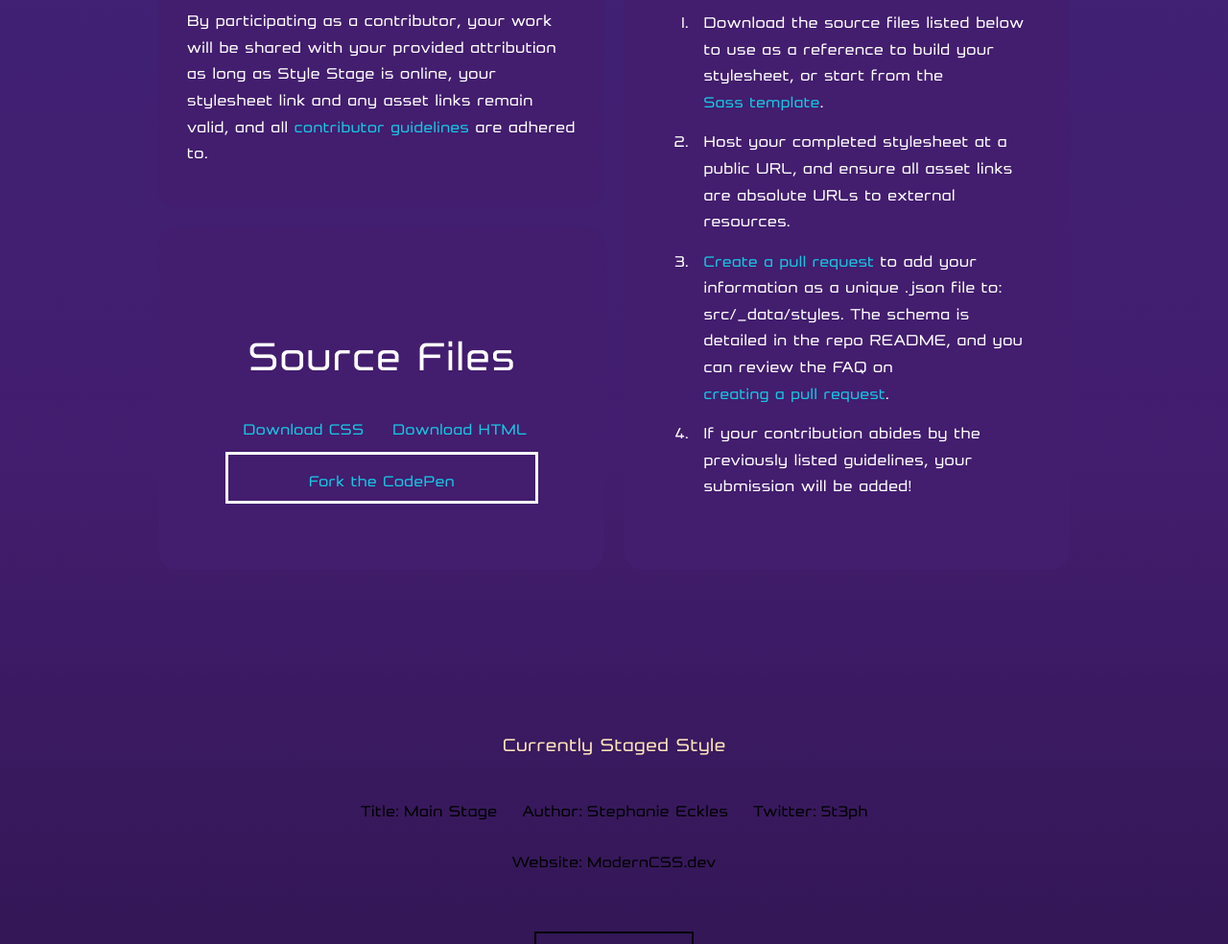
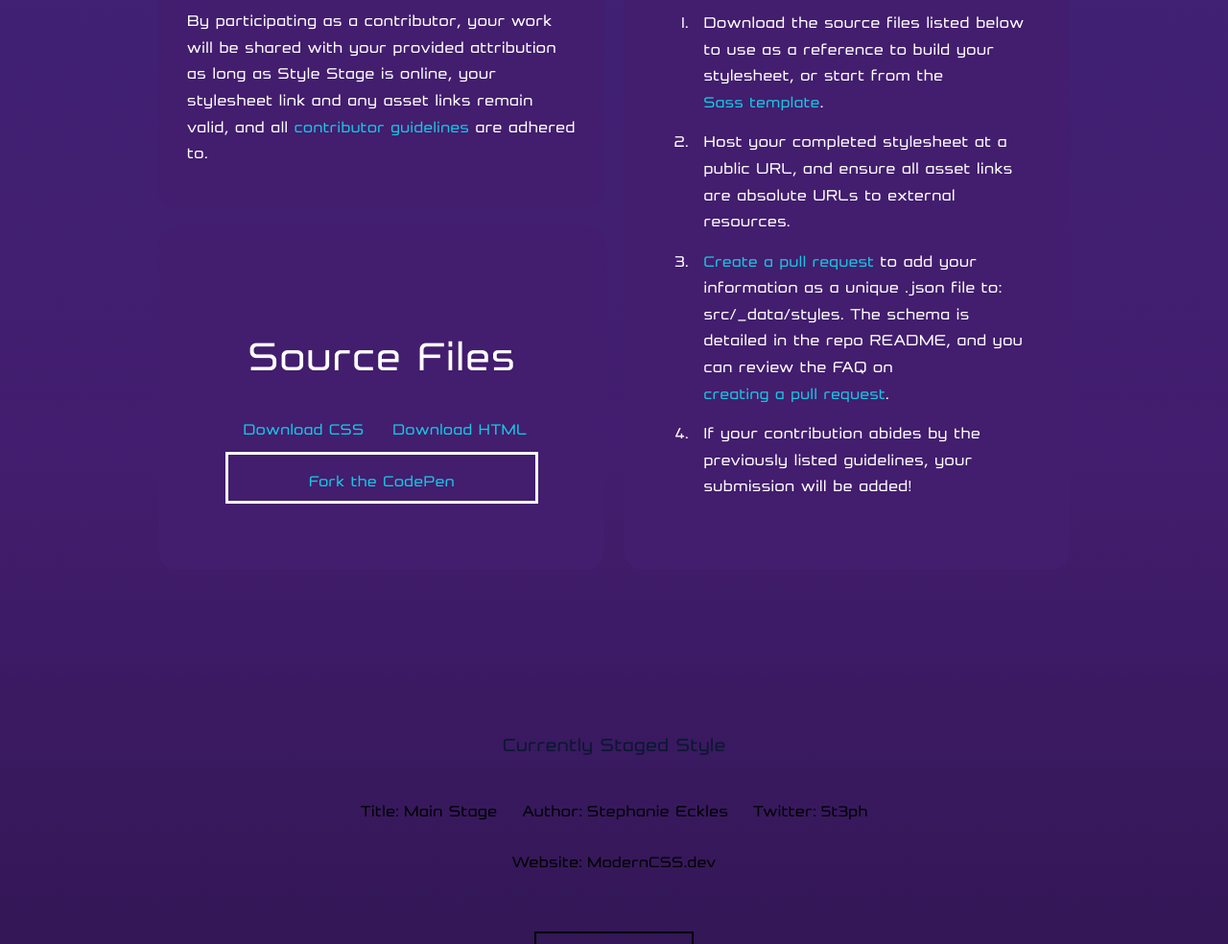
Before and after one commit to ajrobbins04/wdd331r_team02_project, a website: page public/index.html in a window 1280 px wide. Shown: the part 3645-4629 px from the top of the page at 96% size. Drawn offline with Linux system fonts and the light colour scheme.

Commit message:
2024.7.18 Fix
Updated Colors

```diff
--- a/sass/blocks/_contribute.scss
+++ b/sass/blocks/_contribute.scss
@@ -18,6 +18,7 @@
       align-self: flex-start;
       font-size: var(--font-size-h2);
       margin-top: 4rem;
+      color: var(--color-extra-light);
     }
   }
 
--- a/sass/compositions/_profile.scss
+++ b/sass/compositions/_profile.scss
@@ -13,6 +13,10 @@
 
   .container {
     @include grid-w-centered-items;
+
+    #profile-title {
+      color: var(--color-dark);
+    }
 
     // only applies to 'View Stylesheet' link
     > a {
```
Also changed, not shown: public/style.css.
